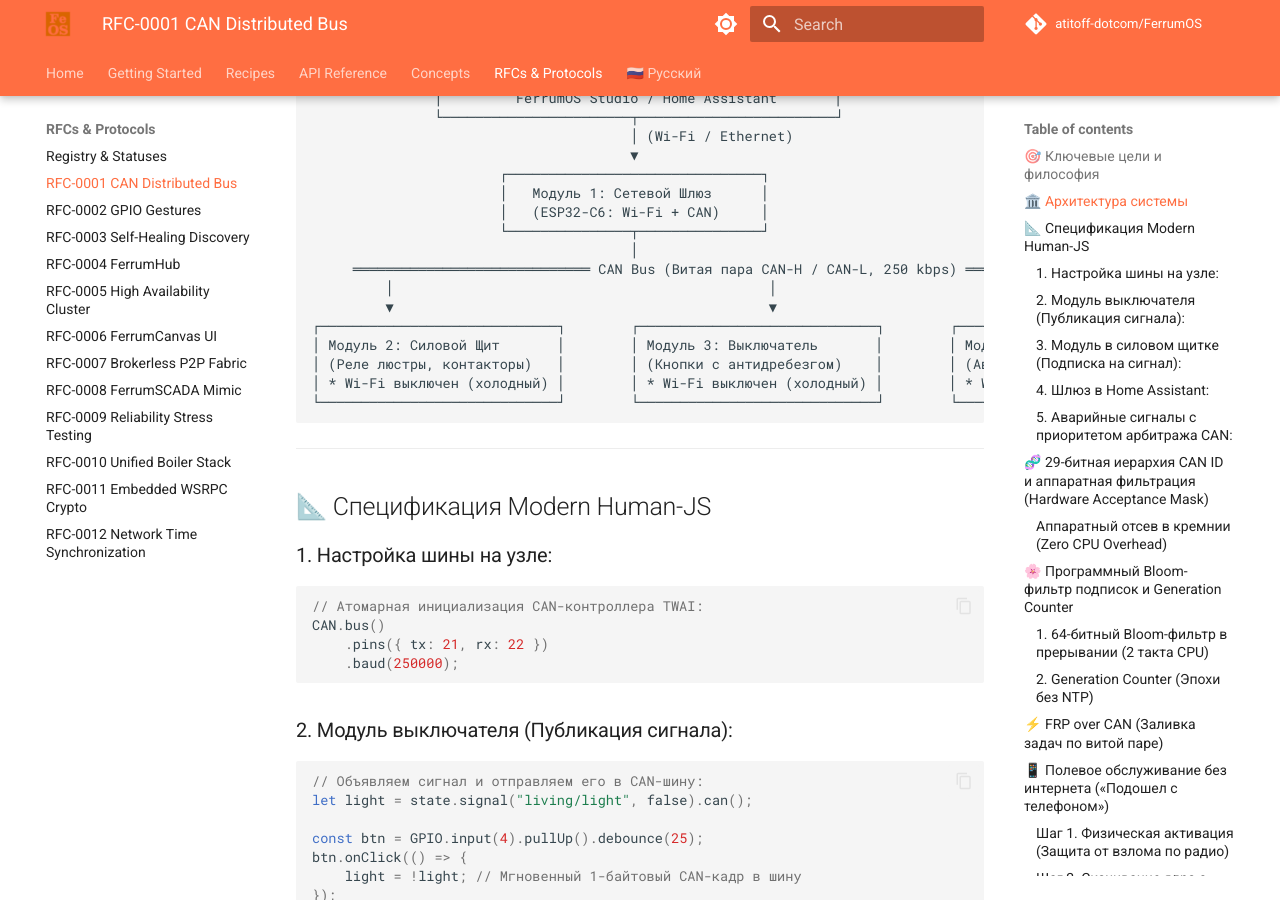
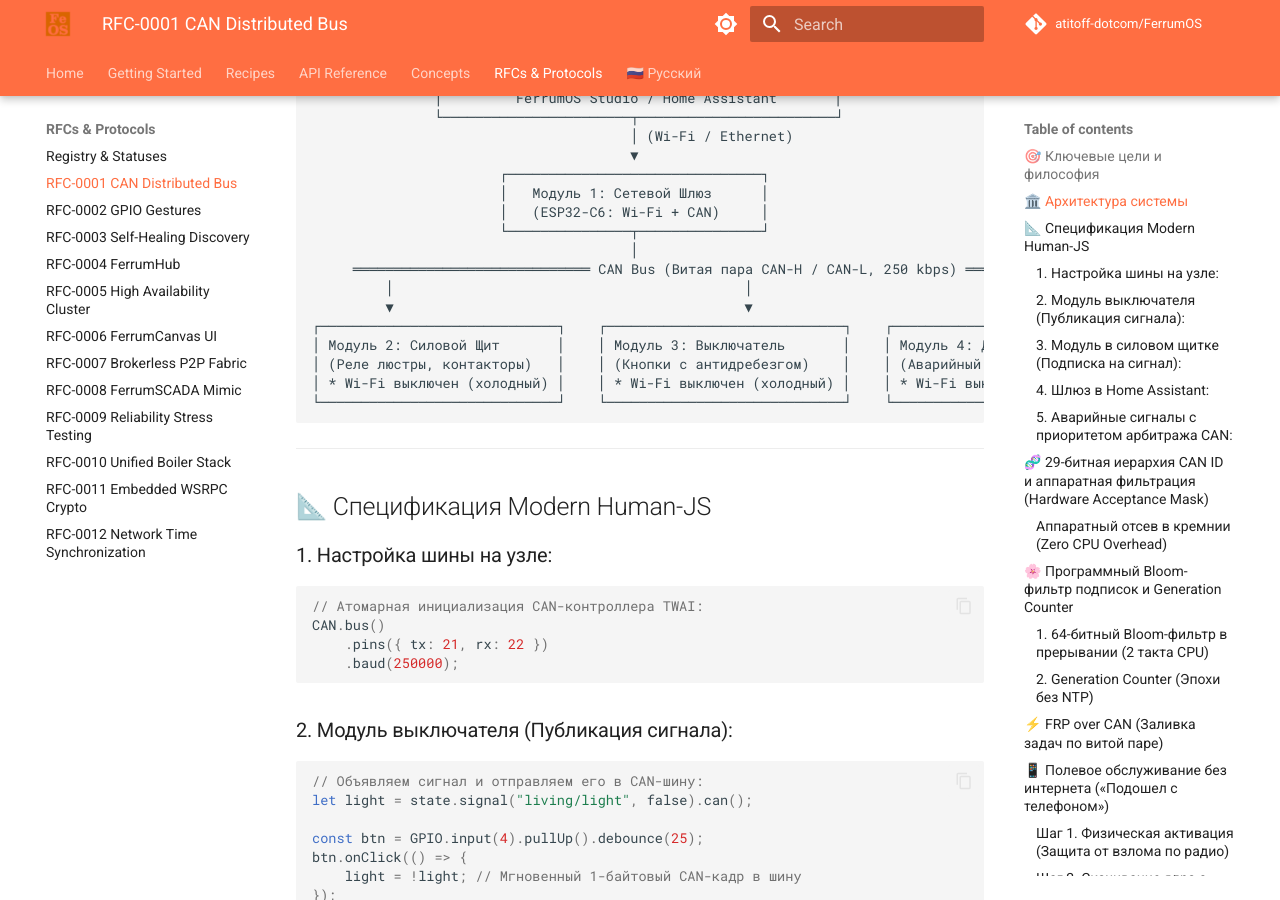
Before and after one commit to atitoff-dotcom/FerrumOS, an MkDocs documentation site: the page built from docs/rfcs/0001-can-distributed-bus.md, in a window 1280 px wide and 900 px high, scrolled down 1162 px. Built offline with MkDocs 1.6.1 and Material for MkDocs 9.7.7, drawn with Linux system fonts in a browser that asks for light colours; comment, search, counter and statistics services are not loaded.

````diff
--- a/docs/rfcs/0001-can-distributed-bus.md
+++ b/docs/rfcs/0001-can-distributed-bus.md
@@ -34,14 +34,14 @@
                        │   (ESP32-C6: Wi-Fi + CAN)     │
                        └───────────────┬───────────────┘
                                        │
-     ═════════════════════════════ CAN Bus (Витая пара CAN-H / CAN-L, 250 kbps) ═════════════════════════════
-         │                                              │                                      │
-         ▼                                              ▼                                      ▼
-┌─────────────────────────────┐        ┌─────────────────────────────┐        ┌─────────────────────────────┐
-│ Модуль 2: Силовой Щит       │        │ Модуль 3: Выключатель       │        │ Модуль 4: Датчик Протечки   │
-│ (Реле люстры, контакторы)   │        │ (Кнопки с антидребезгом)    │        │ (Аварийный клапан)          │
-│ * Wi-Fi выключен (холодный) │        │ * Wi-Fi выключен (холодный) │        │ * Wi-Fi выключен (холодный) │
-└─────────────────────────────┘        └─────────────────────────────┘        └─────────────────────────────┘
+     ═════════════════════════════ CAN Bus (Витая пара CAN-H / CAN-L, 250 kbps) ════════════════════
+         │                                           │                                  │
+         ▼                                           ▼                                  ▼
+┌─────────────────────────────┐    ┌─────────────────────────────┐    ┌─────────────────────────────┐
+│ Модуль 2: Силовой Щит       │    │ Модуль 3: Выключатель       │    │ Модуль 4: Датчик Протечки   │
+│ (Реле люстры, контакторы)   │    │ (Кнопки с антидребезгом)    │    │ (Аварийный клапан)          │
+│ * Wi-Fi выключен (холодный) │    │ * Wi-Fi выключен (холодный) │    │ * Wi-Fi выключен (холодный) │
+└─────────────────────────────┘    └─────────────────────────────┘    └─────────────────────────────┘
 ```
 
 ---
````
Also changed, not shown: 6 other files.
